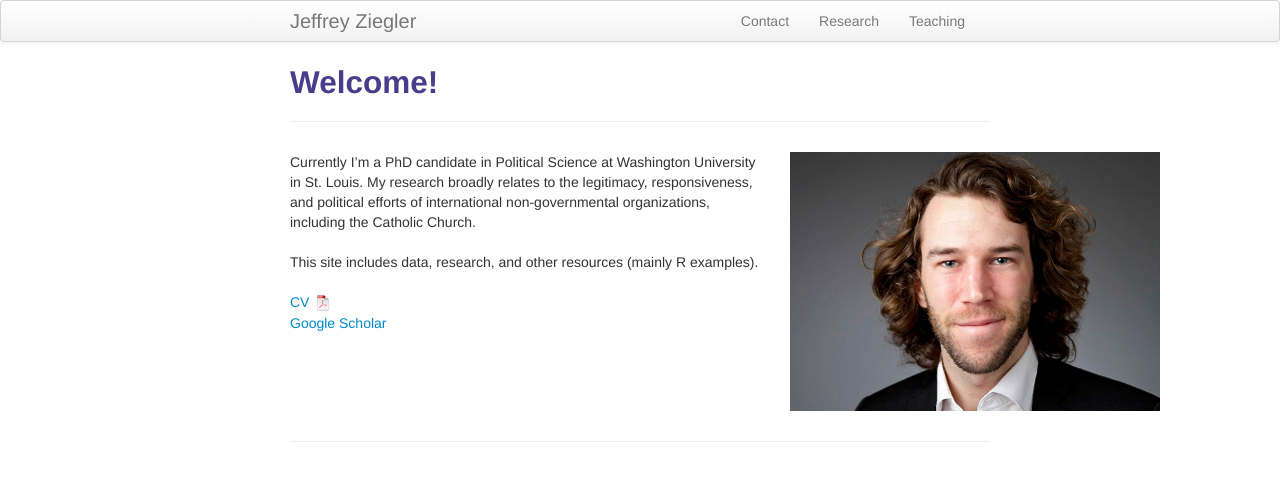
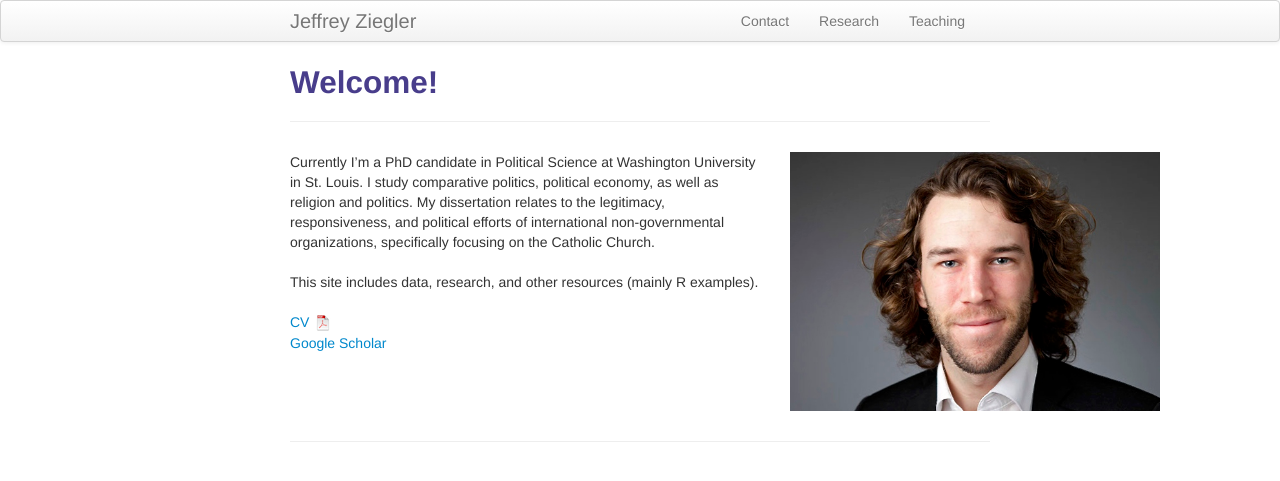
Before and after one commit to zieglerjef/zieglerjef.github.io, a Jekyll site: the page built from index.md, in a window 1280 px wide. Shown: the top 481 px of the page. Built offline with Jekyll 4.4.1, drawn with Linux system fonts in a browser that asks for light colours.

Commit message:
Alter homepage

```diff
--- a/index.md
+++ b/index.md
@@ -7,7 +7,9 @@ title: Welcome!
 	<div class="row-fluid">
 		<div class="span5">
 
-Currently I’m a PhD candidate in Political Science at Washington University in St. Louis. My research broadly relates to the legitimacy, responsiveness, and political efforts of international non-governmental organizations, including the Catholic Church. <br/><br/>
+Currently I’m a PhD candidate in Political Science at Washington University in St. Louis. I study comparative politics, political economy, as well as religion and politics.
+
+My dissertation relates to the legitimacy, responsiveness, and political efforts of international non-governmental organizations, specifically focusing on the Catholic Church. <br/><br/>
 
 This site includes data, research, and other resources (mainly R examples).<br/><br/>
 
```
